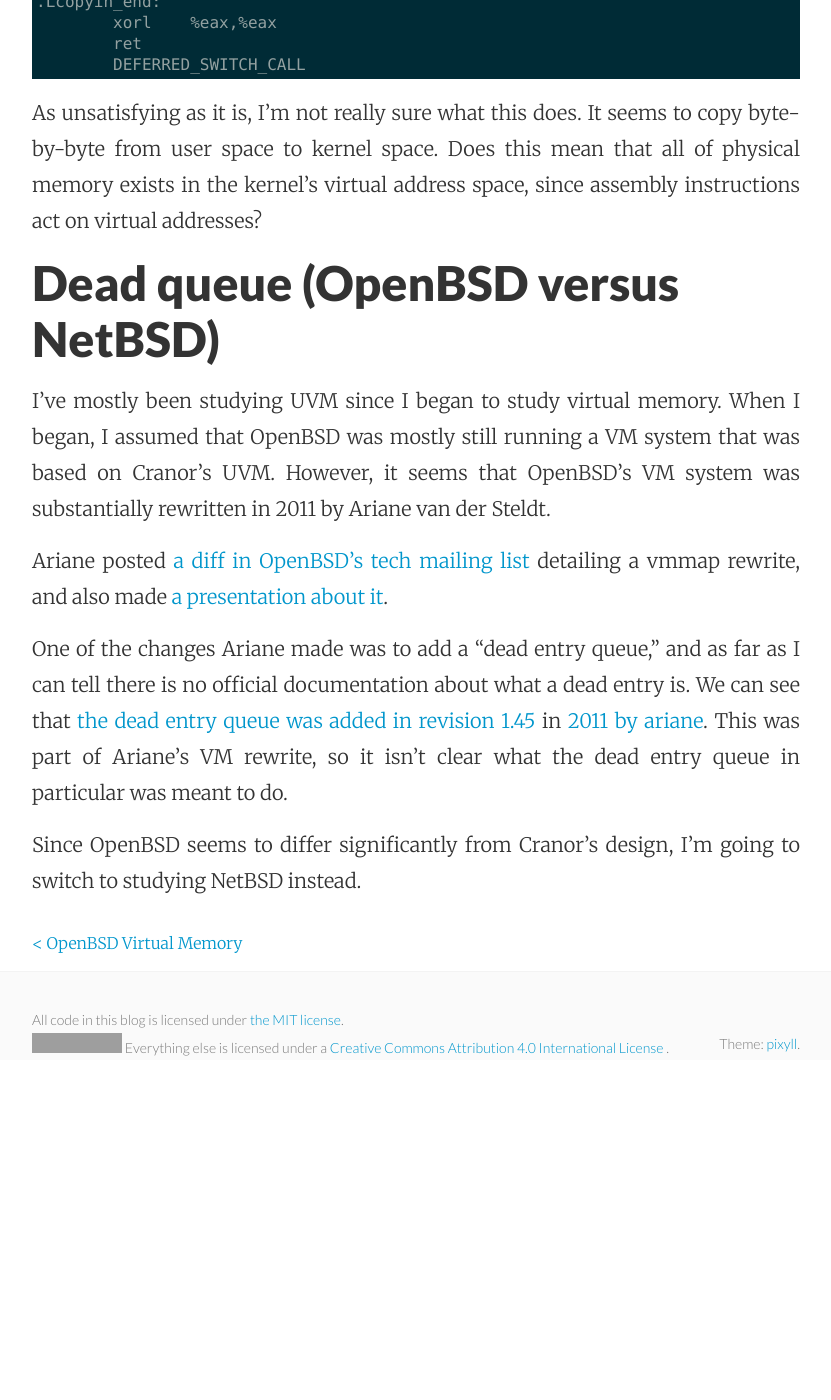
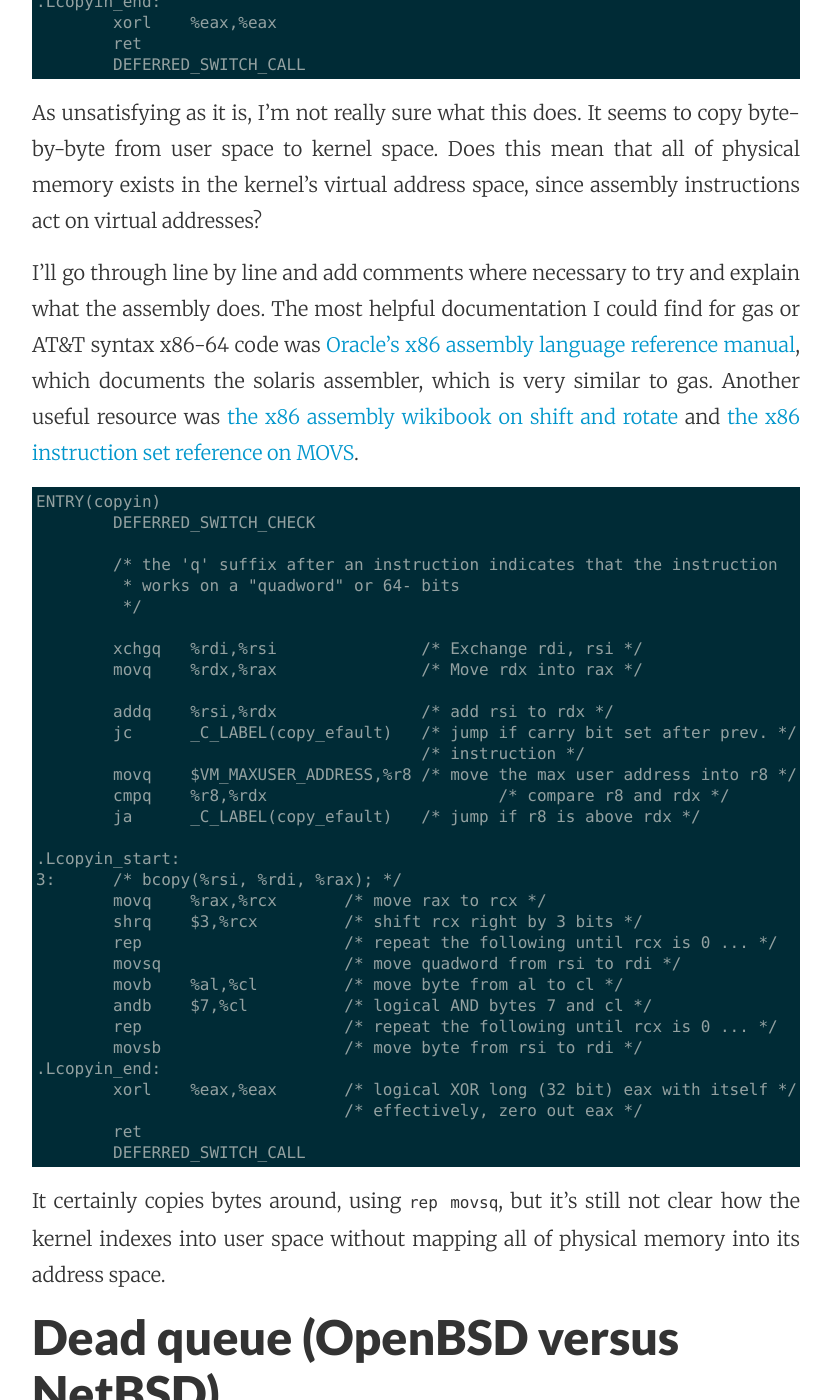
Before and after one commit to spratt/spratt.github.io, a Jekyll site: the page built from _posts/2016-02-24-VM-Differences.markdown, in a window 1280 px wide and 1400 px high, scrolled down 4962 px. Shown: the whole window, without its empty margins (224-1055 px from the left). Built offline with Jekyll 4.4.1, drawn with Linux system fonts in a browser that asks for light colours; before the commit the page ends 6033 px from its top, so only the background shows below that; grey boxes are pictures that could not be loaded.

Commit message:
VM diff: assembly analysis

```diff
--- a/_posts/2016-02-24-VM-Differences.markdown
+++ b/_posts/2016-02-24-VM-Differences.markdown
@@ -162,6 +162,45 @@
 
 As unsatisfying as it is, I'm not really sure what this does.  It seems to copy byte-by-byte from user space to kernel space.  Does this mean that all of physical memory exists in the kernel's virtual address space, since assembly instructions act on virtual addresses?
 
+I'll go through line by line and add comments where necessary to try and explain what the assembly does.  The most helpful documentation I could find for gas or AT&T syntax x86-64 code was [Oracle's x86 assembly language reference manual](http://docs.oracle.com/cd/E26502_01/html/E28388/ennby.html#scrolltoc), which documents the solaris assembler, which is very similar to gas.  Another useful resource was [the x86 assembly wikibook on shift and rotate](https://en.wikibooks.org/wiki/X86_Assembly/Shift_and_Rotate) and [the x86 instruction set reference on MOVS](http://x86.renejeschke.de/html/file_module_x86_id_203.html).
+
+{% highlight asm %}
+ENTRY(copyin)
+	DEFERRED_SWITCH_CHECK
+
+	/* the 'q' suffix after an instruction indicates that the instruction
+	 * works on a "quadword" or 64- bits
+	 */
+
+	xchgq	%rdi,%rsi		/* Exchange rdi, rsi */
+	movq	%rdx,%rax		/* Move rdx into rax */
+
+	addq	%rsi,%rdx		/* add rsi to rdx */
+	jc	_C_LABEL(copy_efault)	/* jump if carry bit set after prev. */
+					/* instruction */
+	movq	$VM_MAXUSER_ADDRESS,%r8	/* move the max user address into r8 */
+	cmpq	%r8,%rdx			/* compare r8 and rdx */
+	ja	_C_LABEL(copy_efault)	/* jump if r8 is above rdx */
+
+.Lcopyin_start:
+3:	/* bcopy(%rsi, %rdi, %rax); */
+	movq	%rax,%rcx	/* move rax to rcx */
+	shrq	$3,%rcx		/* shift rcx right by 3 bits */
+	rep			/* repeat the following until rcx is 0 ... */
+	movsq			/* move quadword from rsi to rdi */
+	movb	%al,%cl		/* move byte from al to cl */
+	andb	$7,%cl		/* logical AND bytes 7 and cl */
+	rep			/* repeat the following until rcx is 0 ... */
+	movsb			/* move byte from rsi to rdi */
+.Lcopyin_end:
+	xorl	%eax,%eax	/* logical XOR long (32 bit) eax with itself */
+				/* effectively, zero out eax */
+	ret
+	DEFERRED_SWITCH_CALL
+{% endhighlight %}
+
+It certainly copies bytes around, using `rep movsq`, but it's still not clear how the kernel indexes into user space without mapping all of physical memory into its address space.
+
 ## Dead queue (OpenBSD versus NetBSD)
 
 I've mostly been studying UVM since I began to study virtual memory.  When I began, I assumed that OpenBSD was mostly still running a VM system that was based on Cranor's UVM.  However, it seems that OpenBSD's VM system was substantially rewritten in 2011 by Ariane van der Steldt.
```
